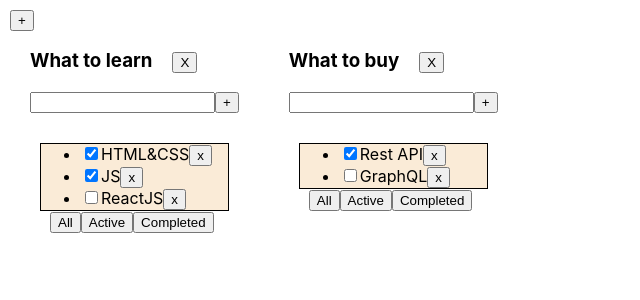
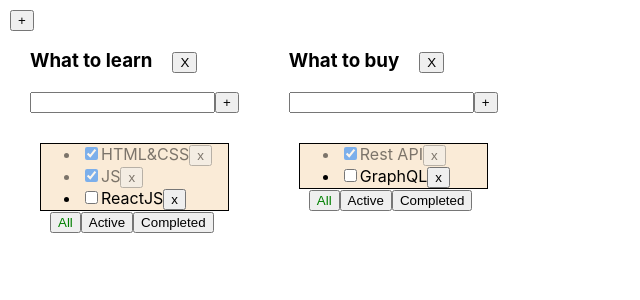
Before and after one commit to ericbloodyax12/toDoList, a React (Create React App) app: page / in a window 1280 px wide. Shown: the top 300 px of the page, without its empty margins (0-640 px from the left). Built offline with nearby package versions, Linux system fonts and the light colour scheme.

Commit message:
add state for filter and activeFilter add isDone style for active tasks

```diff
--- a/src/Module/ToDolistModule.css
+++ b/src/Module/ToDolistModule.css
@@ -17,7 +17,7 @@ margin: 0px;
 .ToDoListContainer__input-error {
     border:red 3px solid ;
 }
-.todos {
+.ToDoListContainer__tasks {
     background-color: antiquewhite;
     border: 1px solid black;
     margin: 30px 10px  0px 10px ;
@@ -29,5 +29,8 @@ margin: 0px;
     margin: 0px 20px;
 }
 .activeFilter{
-
+color: green;
 }
+.is-done {
+    opacity: 0.5;
+}
--- a/src/Module/Todolist.tsx
+++ b/src/Module/Todolist.tsx
@@ -29,6 +29,7 @@ type PropsType = {
 export function Todolist(props: PropsType) {
 
     let [title, setTitle] = useState("")
+    const [buttonName,setButtonName] = useState<FilterValuesType>("all")
     const [error,setError] = useState<string|null>(null)
 
     const addTask = () => {
@@ -55,13 +56,22 @@ export function Todolist(props: PropsType) {
         }
     }
     const inputError = `${error ? "ToDoListContainer__input-error" : '' }`
-
+    const activeFilter = "activeFilter"
 
 
     const deleteTodoListHandler = (e:React.MouseEvent<HTMLElement>) => props.deleteTodoList(props.todolistID)
-    const onAllClickHandler = () => props.changeFilter(props.todolistID,"all");
-    const onActiveClickHandler = () => props.changeFilter(props.todolistID,"active");
-    const onCompletedClickHandler = () => props.changeFilter(props.todolistID,"completed");
+    const onAllClickHandler = () => {
+        props.changeFilter(props.todolistID, "all")
+        setButtonName("all")
+    };
+    const onActiveClickHandler = () => {
+        props.changeFilter(props.todolistID, "active")
+        setButtonName("active")
+    };
+    const onCompletedClickHandler = () => {
+        props.changeFilter(props.todolistID, "completed")
+        setButtonName("completed")
+    };
 
     return <div className="ToDoListContainer">
         <h3>{props.title}<button className='ToDoListContainer__delete-button' onClick={deleteTodoListHandler}>X</button></h3>
@@ -76,7 +86,7 @@ export function Todolist(props: PropsType) {
         </div>
 
         {error && <div className="errorMessage">{error}</div>}
-        <div className="todos">
+        <div className="ToDoListContainer__tasks">
         <ul>
             {
                 props.tasks.map(t => {
@@ -86,7 +96,7 @@ export function Todolist(props: PropsType) {
                         props.changeStatus(props.todolistID,t.id,event.currentTarget.checked)
                     }
 
-                    return <li key={t.id}>
+                    return <li key={t.id} className={t.isDone?'is-done':''}>
                         <input type="checkbox" checked={t.isDone} onChange={changeStatusHandler} />
                         <span>{t.title}</span>
                         <button onClick={ onClickHandler }>x</button>
@@ -96,9 +106,9 @@ export function Todolist(props: PropsType) {
         </ul>
         </div>
         <div className="buttons-container">
-            <button onClick={ onAllClickHandler } >All</button>
-            <button onClick={ onActiveClickHandler } >Active</button>
-            <button onClick={ onCompletedClickHandler } >Completed</button>
+            <button onClick={ onAllClickHandler } className={buttonName==='all'?activeFilter:""}>All</button>
+            <button onClick={ onActiveClickHandler } className={buttonName==='active'?activeFilter:""}>Active</button>
+            <button onClick={ onCompletedClickHandler } className={buttonName==='completed'?activeFilter:""}>Completed</button>
         </div>
     </div>
 }
```
